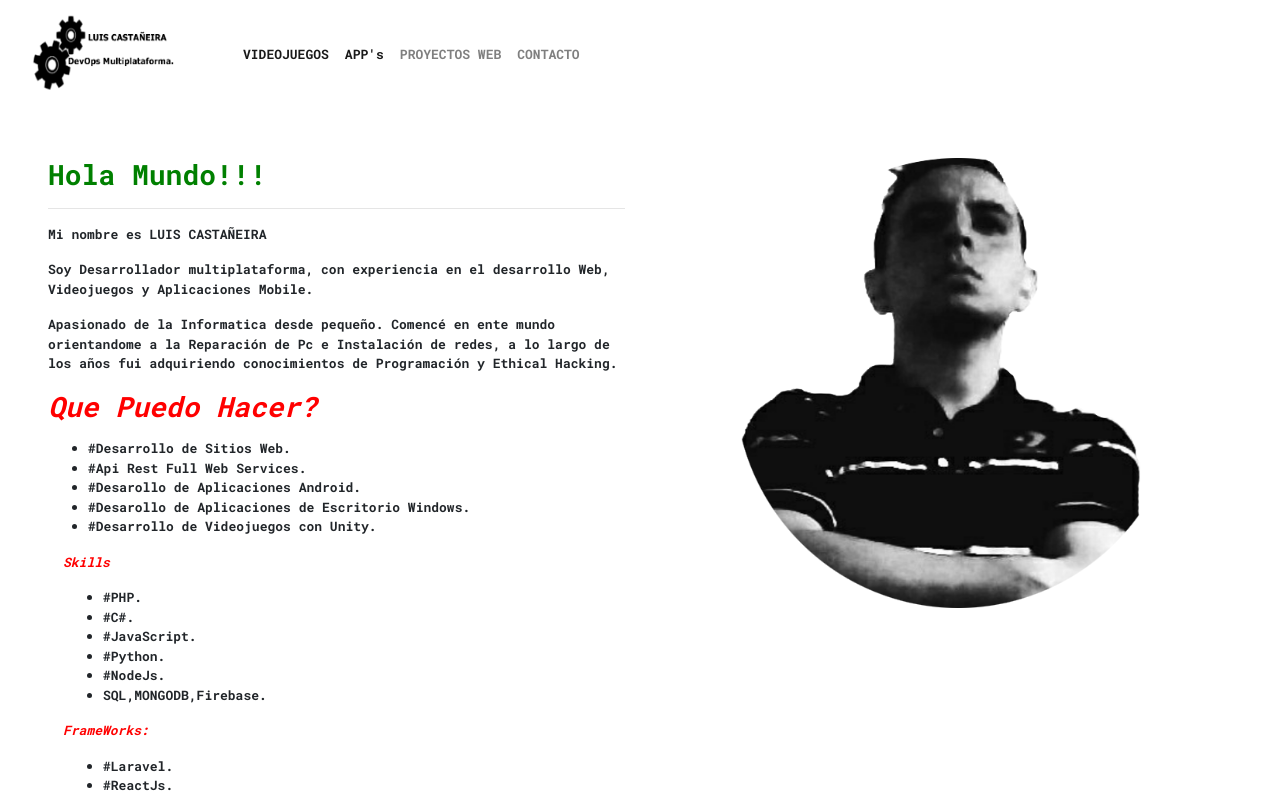
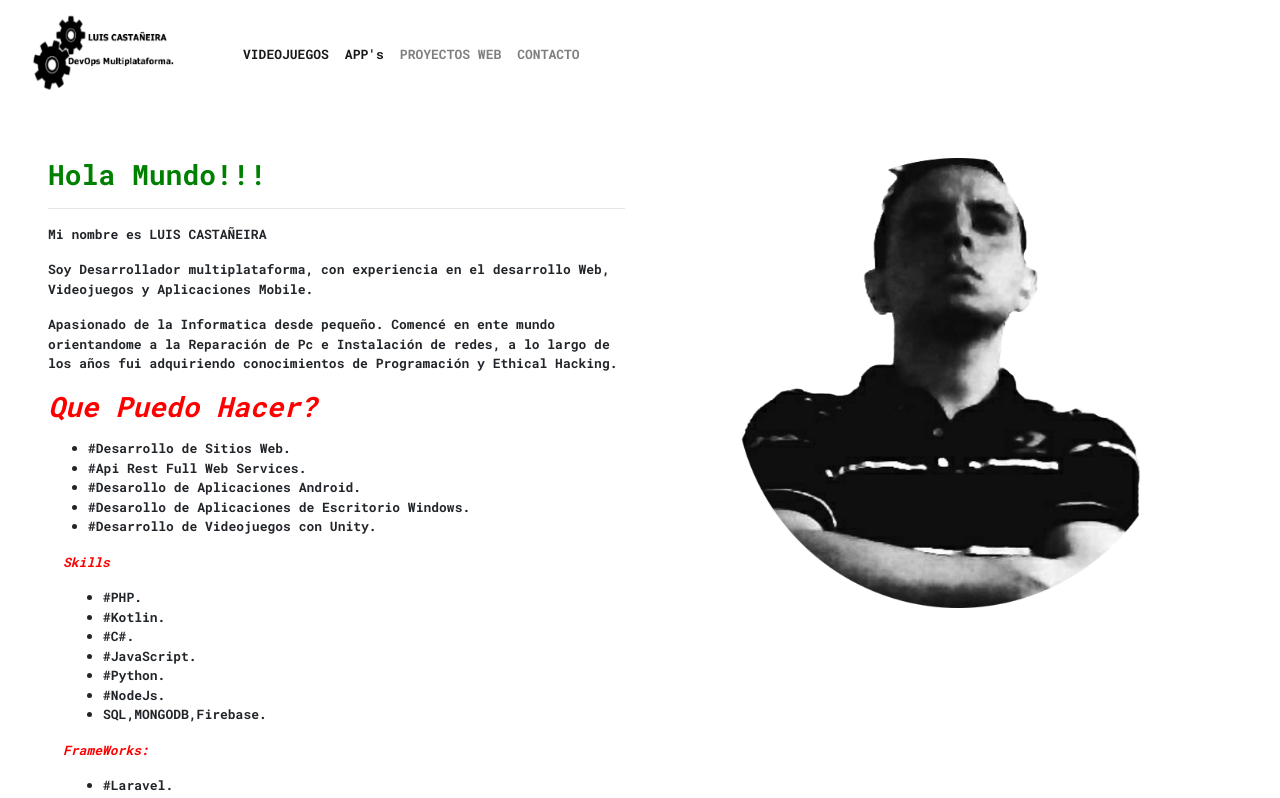
Before and after one commit to Solidlucho83/PersonalSite, a React (Create React App) app: page / in a window 1280 px wide. Shown: the top 798 px of the page. Built offline with nearby package versions, Linux system fonts and the light colour scheme.

Commit message:
Cambios index

```diff
--- a/src/router/Inicio.jsx
+++ b/src/router/Inicio.jsx
@@ -32,13 +32,14 @@ const Inicio = () => {
             <p><b><i>Skills</i></b></p>
             <ul>
                 <li>#PHP.</li>
+                <li>#Kotlin.</li>
                 <li>#C#.</li>
                 <li>#JavaScript.</li>
                 <li>#Python.</li>
                 <li>#NodeJs.</li>
                 <li>SQL,MONGODB,Firebase.</li>    </ul>
                 <p><b><i>FrameWorks:</i></b></p>
-                <ul><li>#Laravel.</li><li>#ReactJs.</li><li>#Unity.</li><li>#Android Studio.</li></ul>
+                <ul><li>#Laravel.</li><li>#ReactJs, #VueJs, #ExpressJs.</li><li>#Unity.</li><li>#Android Studio.</li></ul>
                 </div>
             </div>
             <div name="fotoperfil" class="col-sm-1"></div>
```
